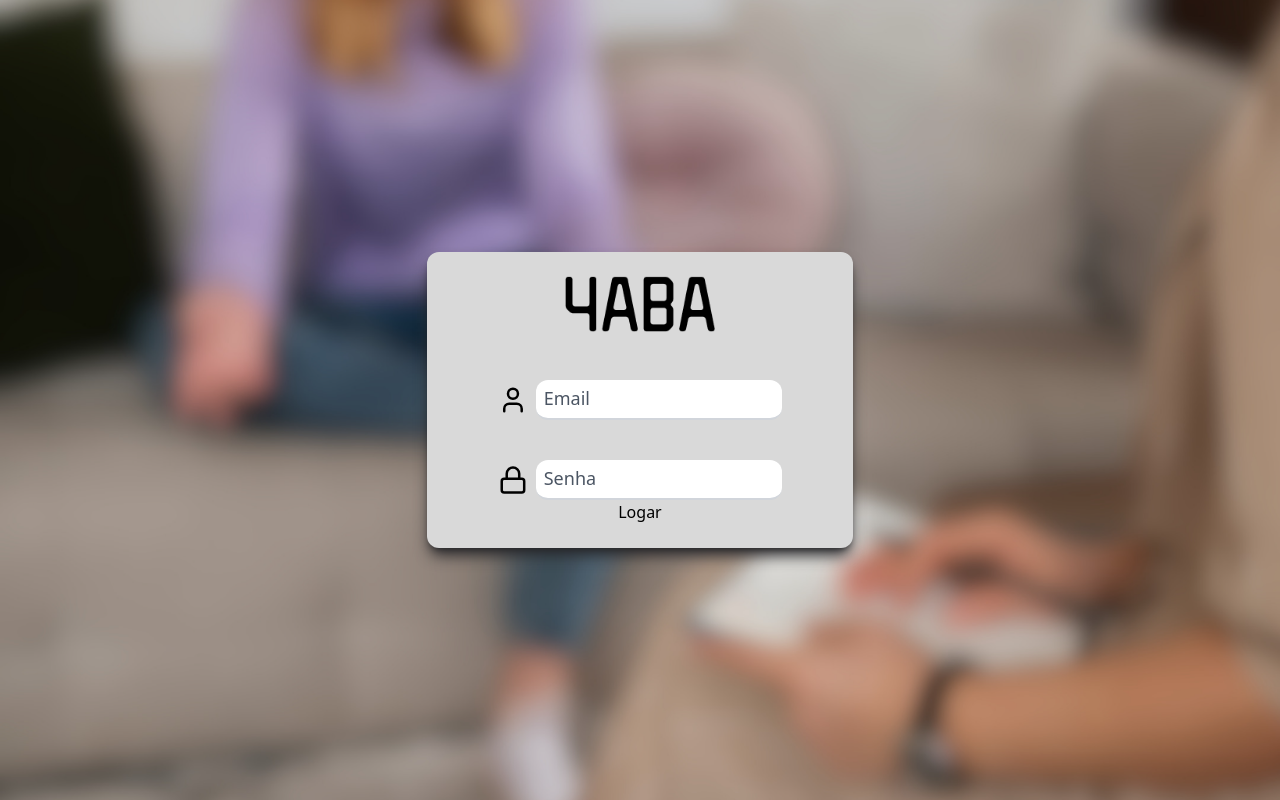
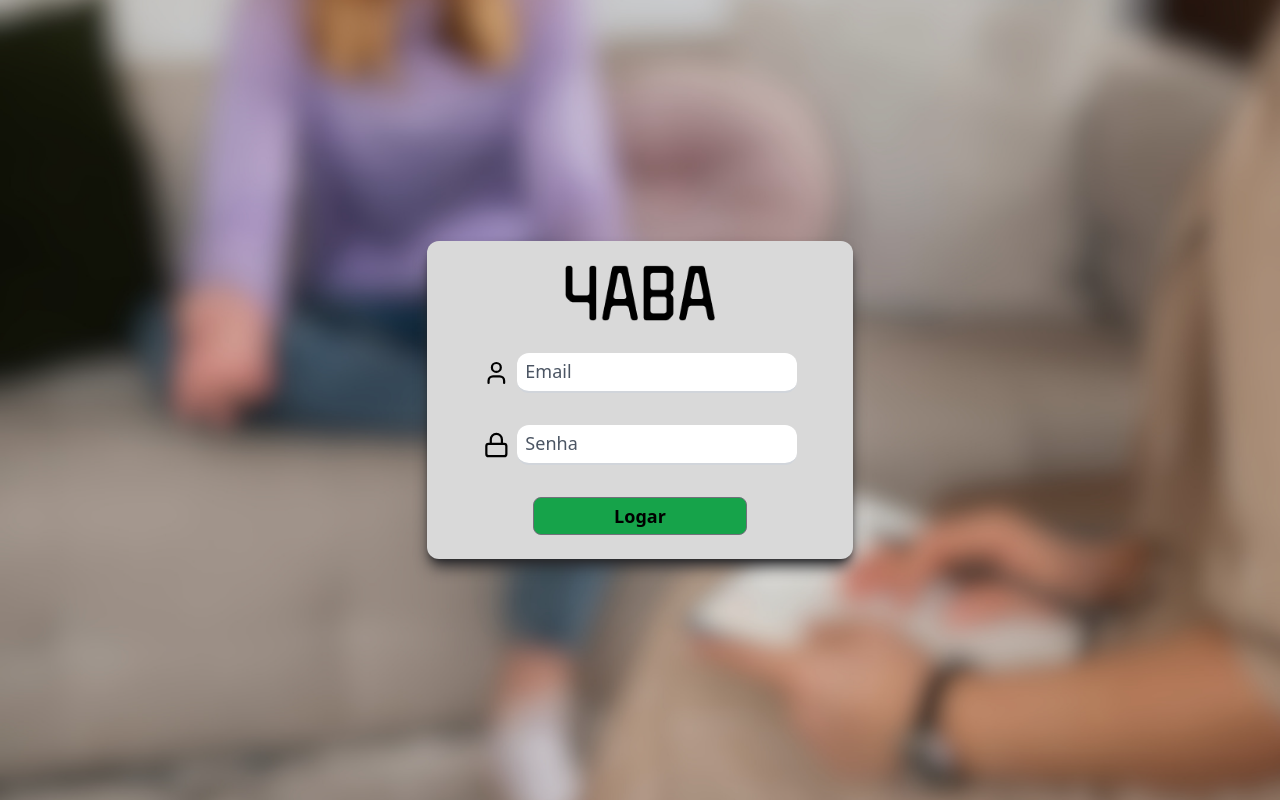
Before and after one commit to Bobby-Jones-Solutions-10/4ABA-project, a Next.js app: page / in a window 1280 px wide. Built offline with nearby package versions, Linux system fonts and the light colour scheme.

Commit message:
criando tela de criação de consultas

```diff
--- a/src/app/page.tsx
+++ b/src/app/page.tsx
@@ -5,37 +5,40 @@ import { Lock, User } from 'lucide-react'
 import FloatInput from '@/components/FloatInput';
 import '@/app/globals.css'
 import { useState } from 'react'
-import { GetServerSideProps } from 'next';
-import { PrismaClient } from '@prisma/client';
-
-
-// export const getServerSideProps: GetServerSideProps = async ({ req, res }) => {
-
-// }
 
 function Main() {
 
     const [isLoading, setLoading] = useState(false)
-    const [login, setLogin] = useState('');
+    const [email, setEmail] = useState('');
     const [password, setPassword] = useState('');
+
+    function login(e: any) {
+        e.preventDefault()
+        setLoading(true)
+
+    }
 
     return (
         <>
             <div className="flex h-screen justify-center items-center" style={{ background: `url("/images/bgLogin.png") no-repeat`, backgroundSize: 'cover' }}>
                 <div className='flex flex-col items-center bg-background-color w-4/12 justify-center rounded-xl py-6 space-y-8 shadow-lg shadow-zinc-800 border-3'>
                     <Image src='/images/logo.png' alt='Logo' width={150} height={100} />
-                    <form className="w-8/12 items-center flex-col flex">
-                        <div className="mt-4 relative w-full flex space-x-2 items-center">
-                            <User strokeWidth={2} width={30} height={30} />
-                            <FloatInput placeholder={'Email'} id={'Email'} name={'email'} type={'email'} />
+                    <form onSubmit={login} className="w-full gap-8 flex-col flex">
+                        <div className='flex w-full flex-col px-14 justify-center items-center gap-8'>
+                            <div className="relative w-full flex space-x-2 items-center">
+                                <User strokeWidth={2} width={30} height={30} />
+                                <FloatInput value={email} onChange={e => setEmail(e.target.value)} placeholder={'Email'} id={'Email'} name={'email'} type={'text'} />
+                            </div>
+                            <div className="relative w-full flex space-x-2 items-center">
+                                <Lock strokeWidth={2} width={30} height={30} />
+                                <FloatInput value={password} onChange={e => setPassword(e.target.value)} placeholder={'Senha'} id={'password'} name={'password'} type={'password'} />
+                            </div>
                         </div>
-                        <div className="mt-10 relative w-full flex space-x-2 items-center">
-                            <Lock strokeWidth={2} width={30} height={30} />
-                            <FloatInput placeholder={'Senha'} id={'password'} name={'password'} type={'password'} />
+                        <div className='flex w-full flex-col justify-center items-center'>
+                            <button type='submit' className='bg-green-600 flex justify-center font-semibold py-1 border border-zinc-500 text-lg w-6/12 text-center items-center rounded-lg hover:border-black hover:bg-green-700' >
+                                Logar
+                            </button>
                         </div>
-                        <button>
-                            Logar
-                        </button>
                     </form>
                 </div>
             </div>
--- a/src/components/FloatInput/index.tsx
+++ b/src/components/FloatInput/index.tsx
@@ -5,7 +5,7 @@ const FloatInput = ({ id, placeholder, className, ...props }: InputHTMLAttribute
 
     return (
         <>
-            <div className='flex relative'>
+            <div className='flex relative w-full'>
                 <input required id={id} {...props} className=" pl-4 rounded-xl peer h-10 w-full border-b-2 border-gray-300 text-gray-900 placeholder-transparent focus:outline-none focus:border-secondary-color" />
                 <label htmlFor={id} className="cursor-text absolute left-2 top-1 bottom-0 font-normal text-gray-600 text-lg transition-all peer-placeholder-shown:text-base peer-placeholder-shown:text-gray-400 peer-placeholder-shown:top-2 peer-focus:-top-7 peer-focus:text-t-main peer-focus:text-lg peer-focus:m-0 peer-focus:font-semibold peer-valid:-top-7 peer-valid:text-t-main peer-valid:font-semibold peer-valid:text-lg peer-valid:m-0 peer-read-only:-top-7 peer-read-only:text-t-main peer-read-only:font-semibold peer-read-only:text-lg peer-read-only:m-0">{placeholder}
                 </label>
--- a/src/components/IfLoaging/index.tsx
+++ b/src/components/IfLoaging/index.tsx
@@ -1,4 +1,4 @@
-import LoadingIcon from "@/icons/LoadingIcon";
+import LoadingIcon from "@/app/icons/LoadingIcon";
 
 const IfLoading = () => {
     return (
--- a/src/pages/services/[name]/index.tsx
+++ b/src/pages/services/[name]/index.tsx
@@ -65,8 +65,10 @@ const ServicesByName = (props) => {
 
             {
                 router.query.name != 'services/create' &&
-                <div className='h-screen w-screen flex flex-row items-center justify-center'>
-                    {nomePaciente}
+                <div className='h-screen w-screen flex flex-col gap-10 items-center justify-center'>
+                    <div className="text-3xl font-bold text-800">
+                        Editar Consulta
+                    </div>
                     <div className='flex flex-row gap-2 rounded-lg bg-secondary-color justify-center p-16 w-10/12'>
                         <FloatInput type='number' name='id' id={'id'} placeholder='ID' onChange={(e) => setId(e.target.value)} value={id} readOnly />
 
--- /dev/null
+++ b/src/pages/services/create.tsx
@@ -0,0 +1,14 @@
+
+const Create = () => {
+
+    return (
+        <>
+            <div>
+                tela de criação de consulta
+            </div>
+        </>
+    )
+
+}
+
+export default Create
```
Also changed, not shown: src/app/icons/LoadingIcon.tsx (renamed from src/icons/LoadingIcon.tsx), src/components/ActiveLinkProps/index.tsx (line endings or trailing spaces).
